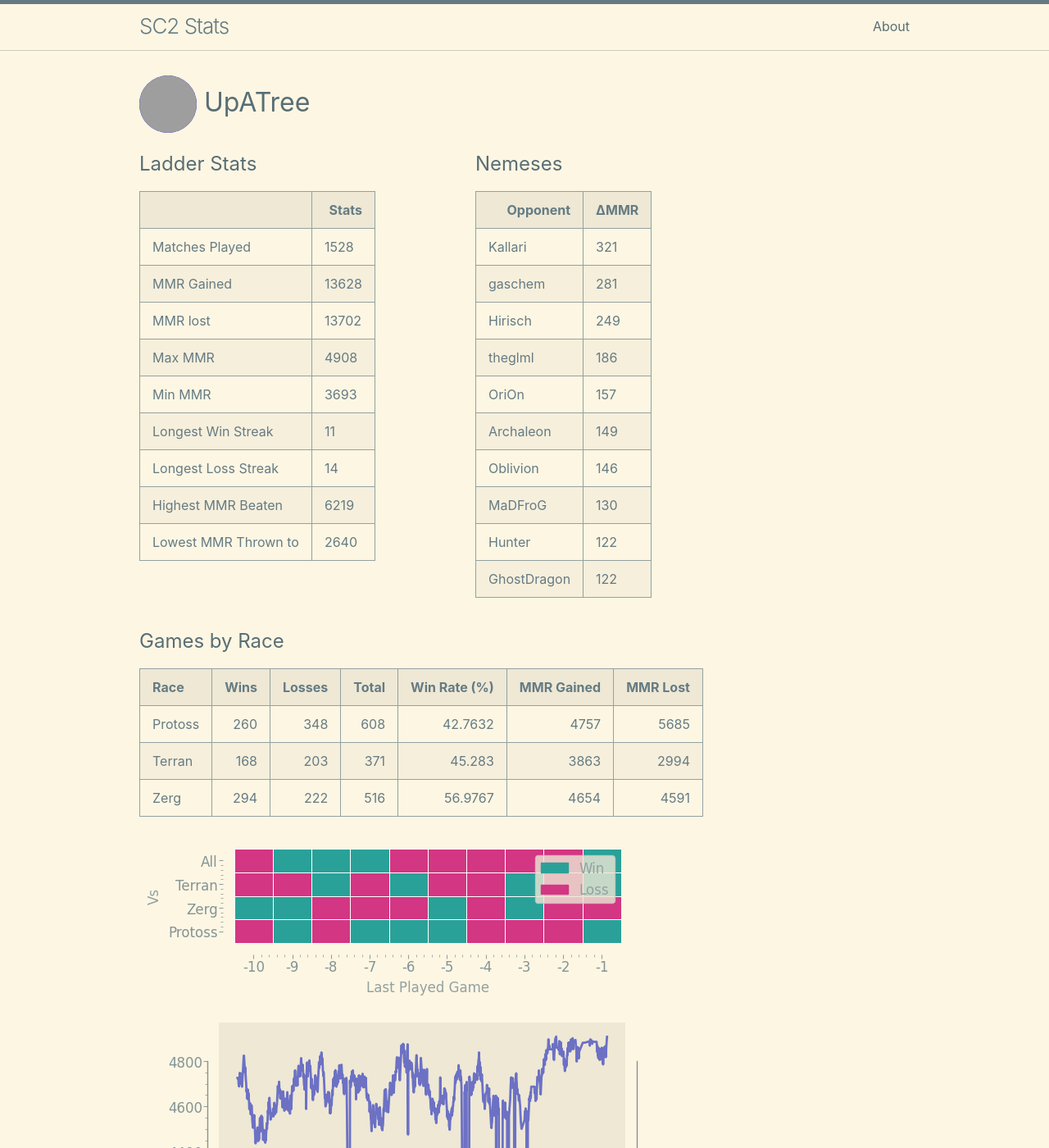
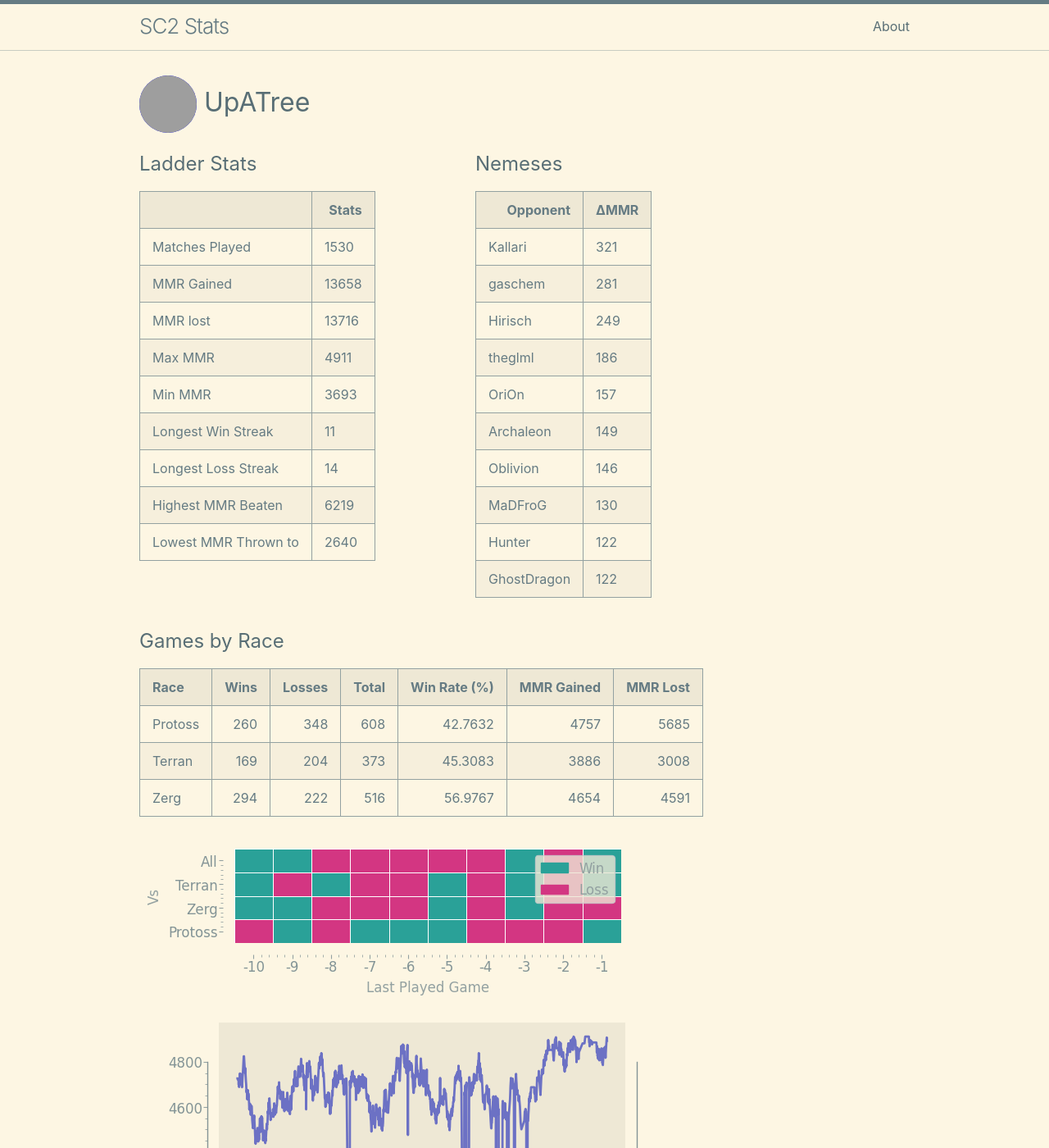
Before and after one commit to kylermurphy/UpATree, a Jekyll site: the page built from docs/index.md, in a window 1280 px wide and 1400 px high. Shown: the whole window at 82% size. Built offline with Jekyll 4.4.1, drawn with Linux system fonts in a browser that asks for light colours; grey boxes are pictures that could not be loaded.

Commit message:
running on push

```diff
--- a/docs/index.md
+++ b/docs/index.md
@@ -18,19 +18,19 @@ layout: home
   <tbody>
     <tr>
       <td>Matches Played</td>
-      <td>1528</td>
+      <td>1530</td>
     </tr>
     <tr>
       <td>MMR Gained</td>
-      <td>13628</td>
+      <td>13658</td>
     </tr>
     <tr>
       <td>MMR lost</td>
-      <td>13702</td>
+      <td>13716</td>
     </tr>
     <tr>
       <td>Max MMR</td>
-      <td>4908</td>
+      <td>4911</td>
     </tr>
     <tr>
       <td>Min MMR</td>
@@ -115,7 +115,7 @@ layout: home
 | Race    |   Wins |   Losses |   Total |   Win Rate (%) |   MMR Gained |   MMR Lost |
 |:--------|-------:|---------:|--------:|---------------:|-------------:|-----------:|
 | Protoss |    260 |      348 |     608 |        42.7632 |         4757 |       5685 |
-| Terran  |    168 |      203 |     371 |        45.283  |         3863 |       2994 |
+| Terran  |    169 |      204 |     373 |        45.3083 |         3886 |       3008 |
 | Zerg    |    294 |      222 |     516 |        56.9767 |         4654 |       4591 |
 
 ![Games by Race](./assets/gm_hist.png)
--- a/log.txt
+++ b/log.txt
@@ -684,3 +684,4 @@ Writing a log file 2025-03-26 20:48:13.
 Writing a log file 2025-03-26 21:21:33.
 Writing a log file 2025-03-26 21:48:06.
 Writing a log file 2025-03-26 22:21:59.
+Writing a log file 2025-03-26 22:48:05.
```
Also changed, not shown: docs/assets/MMR.png, docs/assets/daily.png, docs/assets/gm_hist.png, docs/assets/r_wrt.png, 1 other file.
